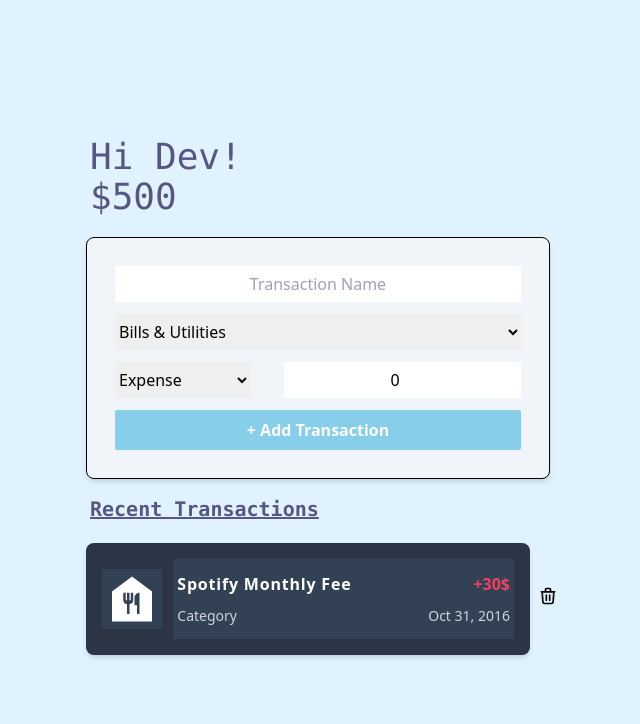
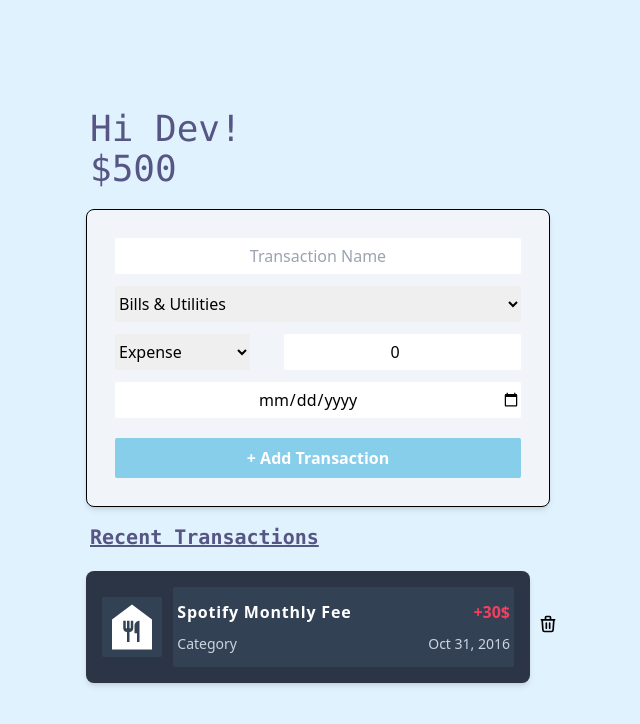
Before and after one commit to devarshi-ap/expense-tracker, a React (Vite) app: page / in a window 1280 px wide. Shown: the top 724 px of the page, without its empty margins (322-962 px from the left). Built offline with nearby package versions, Linux system fonts and the light colour scheme.

Commit message:
readied form for redux

```diff
--- a/src/components/Form.jsx
+++ b/src/components/Form.jsx
@@ -8,10 +8,13 @@ export default function Form() {
     type
     amount
     */
+    let dateObj = new Date(),
+        todaysDate = `${dateObj.getFullYear()}-${dateObj.getMonth() + 1}-${dateObj.getDate()}`;
 
     const [name, setName] = useState('');
     const [category, setCategory] = useState('Bills & Utilities');
     const [type, setType] = useState('Expense');
+    const [date, setDate] = useState(todaysDate);
     const [amount, setAmount] = useState(0);
 
     // https://mint.intuit.com/mint-categories/
@@ -39,9 +42,22 @@ export default function Form() {
         <option key={index} value={category}>{category}</option>
     ))
 
+    const handleSubmit = e => {
+        e.preventDefault();
+
+        // Dispatch Action
+
+        // Refresh State
+        setName('');
+        setCategory('Bills & Utilities');
+        setType('Expense');
+        setDate(todaysDate)
+        setAmount(0);
+    }
+
     return (
         <div className="m-2 block p-7 max-w-lg bg-[#f1f5f9] rounded-lg border border-gray-200 shadow-md dark:border-gray-700 dark:hover:bg-gray-700">
-            <form>
+            <form onSubmit={handleSubmit}>
                 <input
                     className="w-full h-9 mb-1 rounded-sm text-center"
                     type="text"
@@ -69,6 +85,15 @@ export default function Form() {
                     ></input>
                 </div>
 
+                <div className="mt-2 mb-5">
+                    <input
+                        className="w-full h-9 rounded-sm text-center"
+                        type="date"
+                        value={date}
+                        onChange={e => setDate(e.target.value)}
+                    ></input>
+                </div>
+
                 <button
                     className="w-full bg-blue hover:bg-blue-700 text-white font-bold py-2 px-4 rounded-sm hover:scale-105 transition duration-700"
                     type="submit"
```
